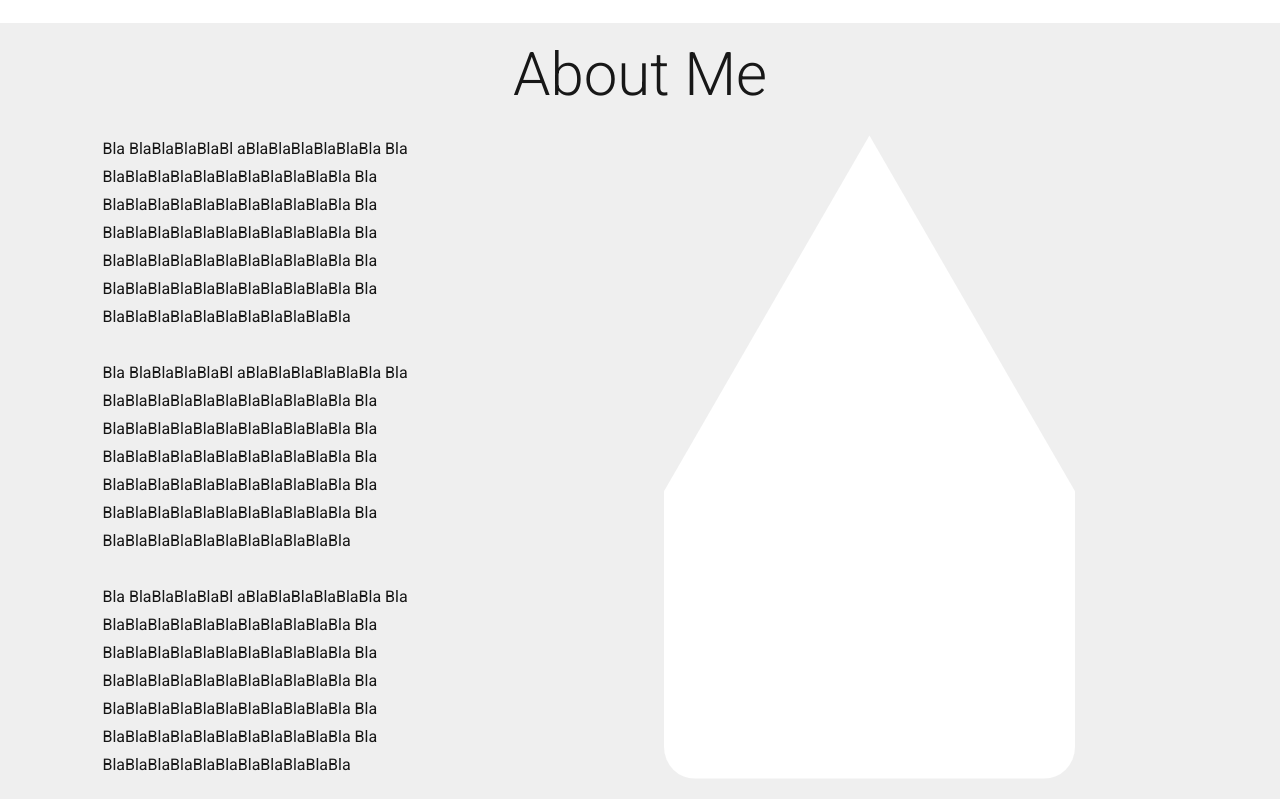
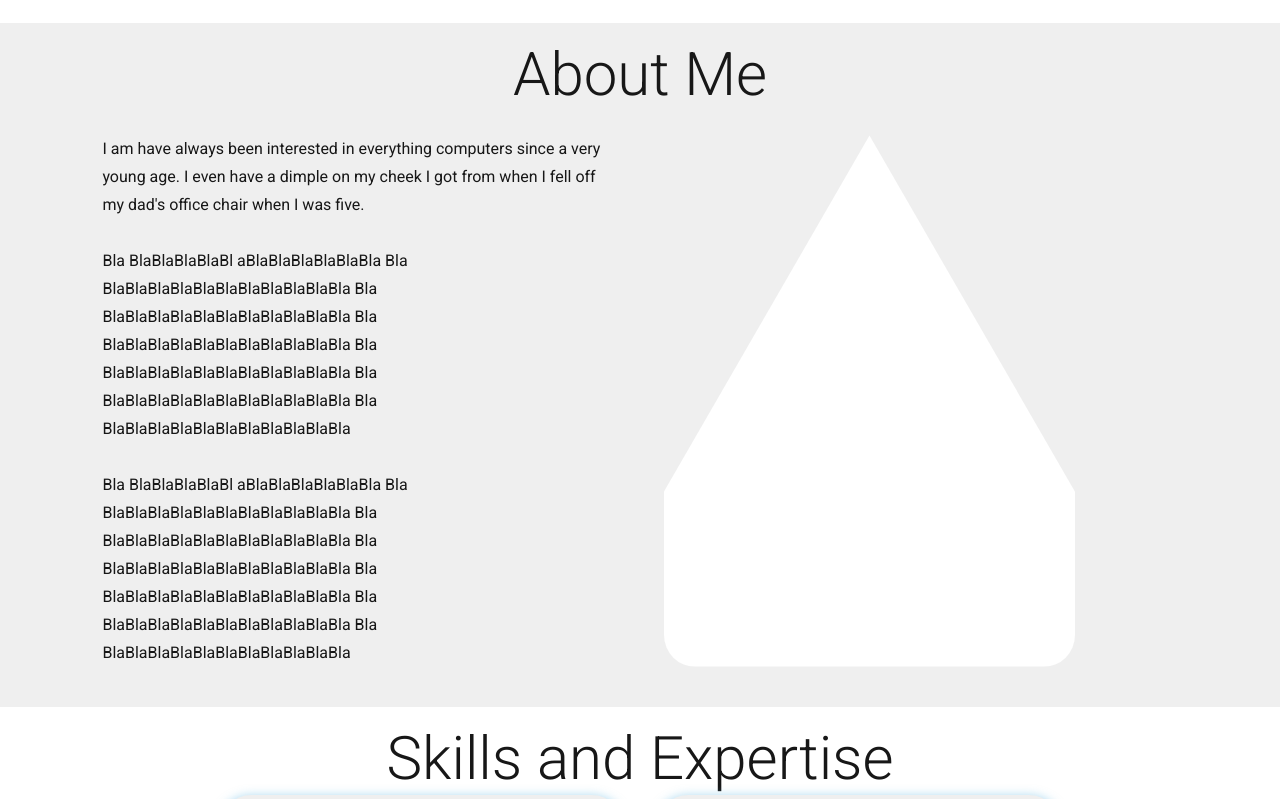
Before and after one commit to Conlan2/Conlan2.github.io, a Next.js app in the folder Frontend/: page / in a window 1280 px wide. Shown: the part 920-1719 px from the top of the page. Built offline with nearby package versions, Linux system fonts and the light colour scheme; what @mui/material-nextjs would draw is missing.

Commit message:
Added start of about me

```diff
--- a/Frontend/src/components/AboutMeSection.tsx
+++ b/Frontend/src/components/AboutMeSection.tsx
@@ -23,8 +23,7 @@ export default function AboutMeSection() {
                             maxWidth: '600px',
                         }}>
                         <Typography variant="subtitle1">
-                            Bla BlaBlaBlaBlaBl
-                            aBlaBlaBlaBlaBlaBla  Bla BlaBlaBlaBlaBlaBlaBlaBlaBlaBlaBla  Bla BlaBlaBlaBlaBlaBlaBlaBlaBlaBlaBla  Bla BlaBlaBlaBlaBlaBlaBlaBlaBlaBlaBla  Bla BlaBlaBlaBlaBlaBlaBlaBlaBlaBlaBla  Bla BlaBlaBlaBlaBlaBlaBlaBlaBlaBlaBla  Bla BlaBlaBlaBlaBlaBlaBlaBlaBlaBlaBla
+                            I am have always been interested in everything computers since a very young age. I even have a dimple on my cheek I got from when I fell off my dad's office chair when I was five.
                             <br/><br/>
 
                             Bla BlaBlaBlaBlaBl
```
